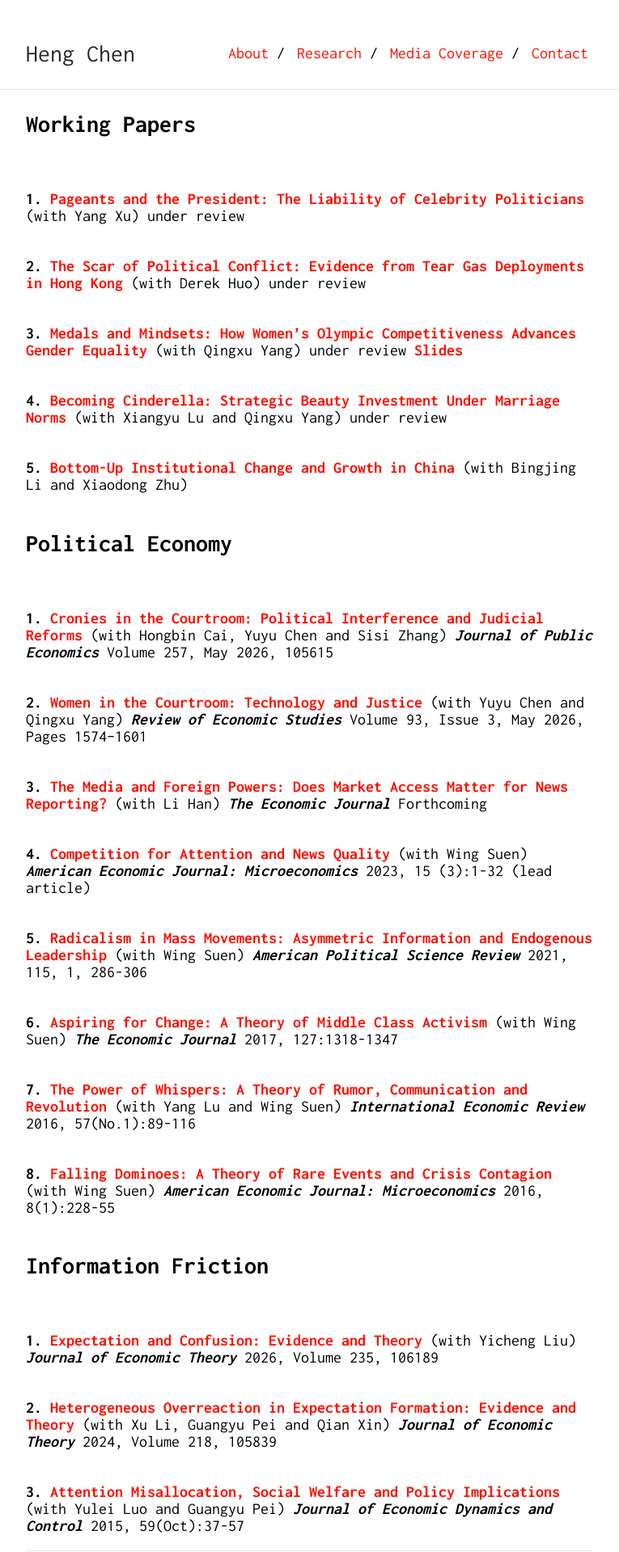
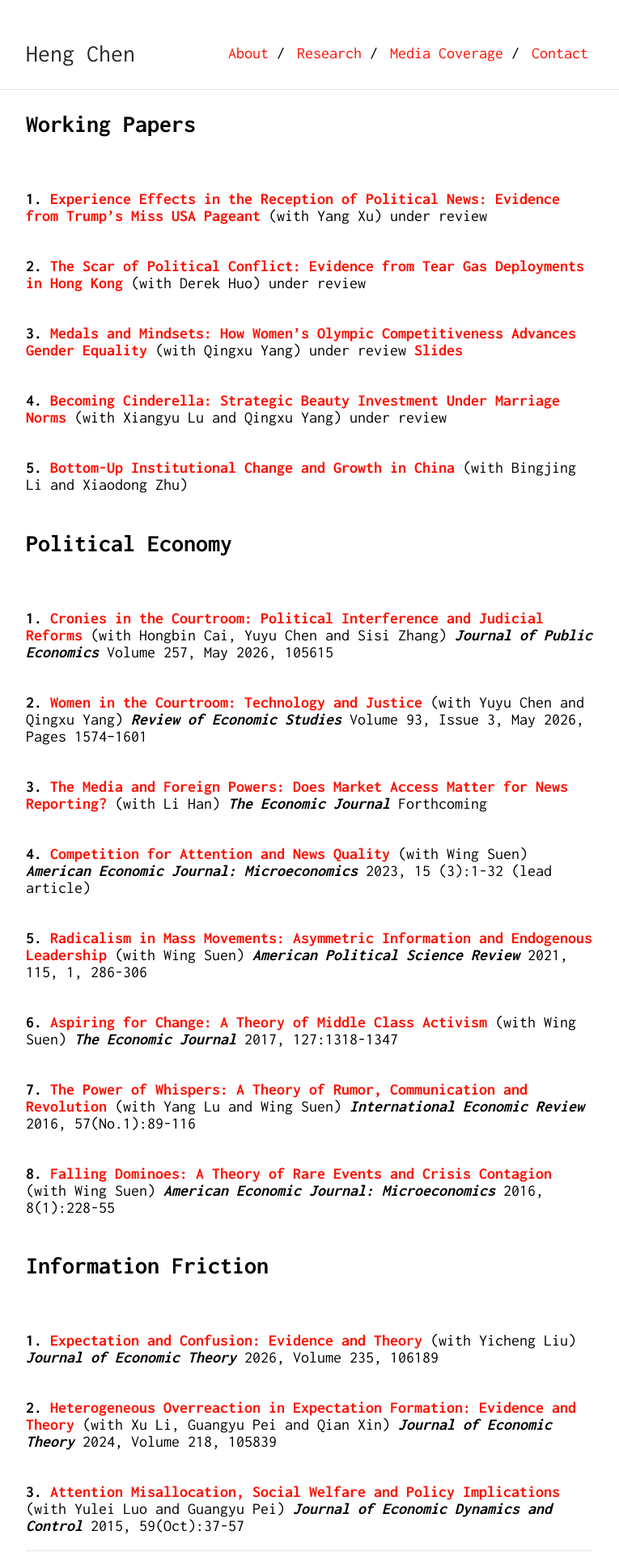
Before and after one commit to Shuyan0210611X/henrychen.github.io, a Jekyll site: the page built from research.md, in a window 1280 px wide. Shown: the whole page at 81% size, without its empty margins (258-1023 px from the left). Built offline with Jekyll 4.4.1, drawn with Linux system fonts in a browser that asks for light colours; our own code applies the rules of GitHub Pages for plain Markdown files.

Commit message:
update files of working papers

```diff
--- a/research.md
+++ b/research.md
@@ -5,7 +5,7 @@ permalink: /research/
 ## Working Papers
 <br>
 
-**1.** [**Pageants and the President: The Liability of Celebrity Politicians**](/files/miss-usa-submission-June.pdf) (with Yang Xu) under review
+**1.** [**Experience Effects in the Reception of Political News: Evidence from Trump's Miss USA Pageant**](/files/miss-usa-submission-Oct-2026.pdf) (with Yang Xu) under review
 <br><br>
 
 **2.** [**The Scar of Political Conflict: Evidence from Tear Gas Deployments in Hong Kong**](/files/teargas.pdf) (with Derek Huo) under review
```
Also changed, not shown: 2 other files.
